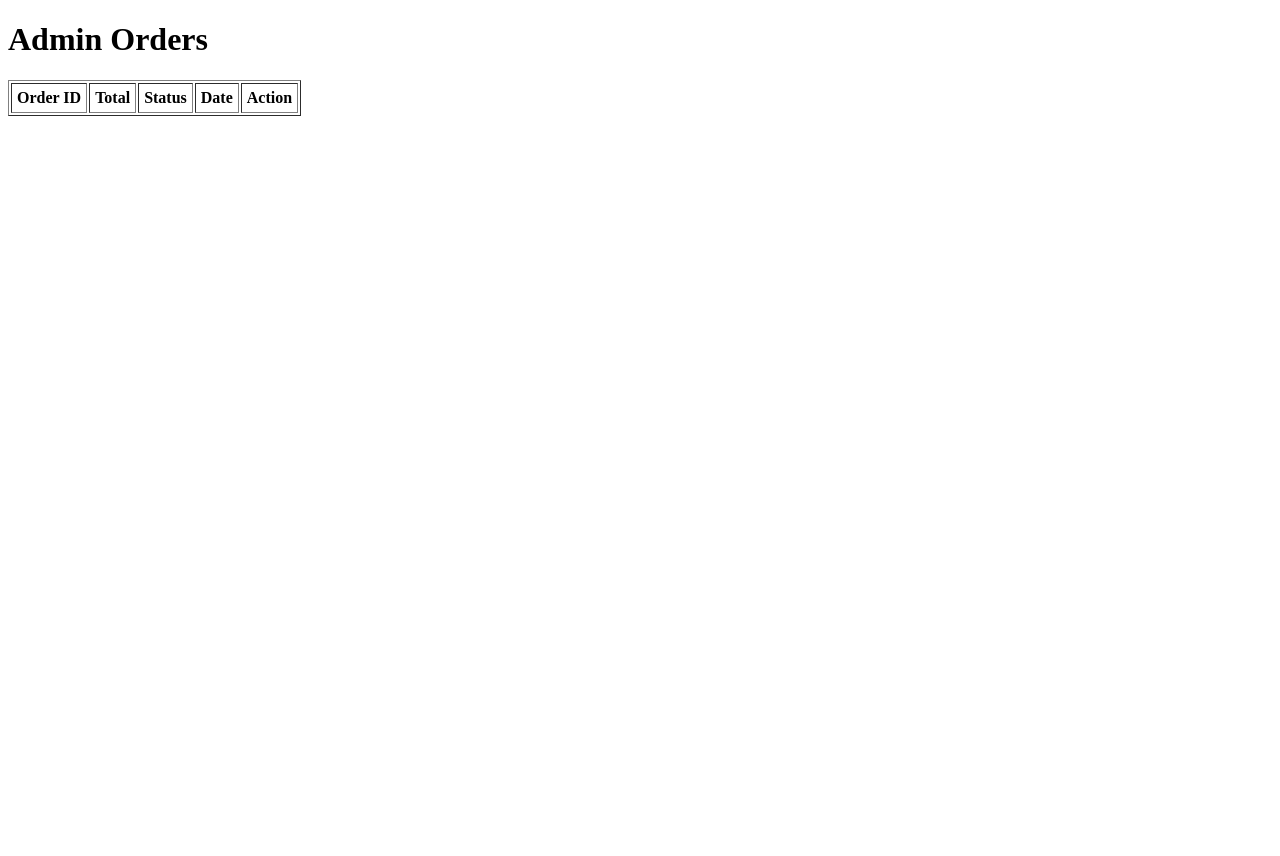
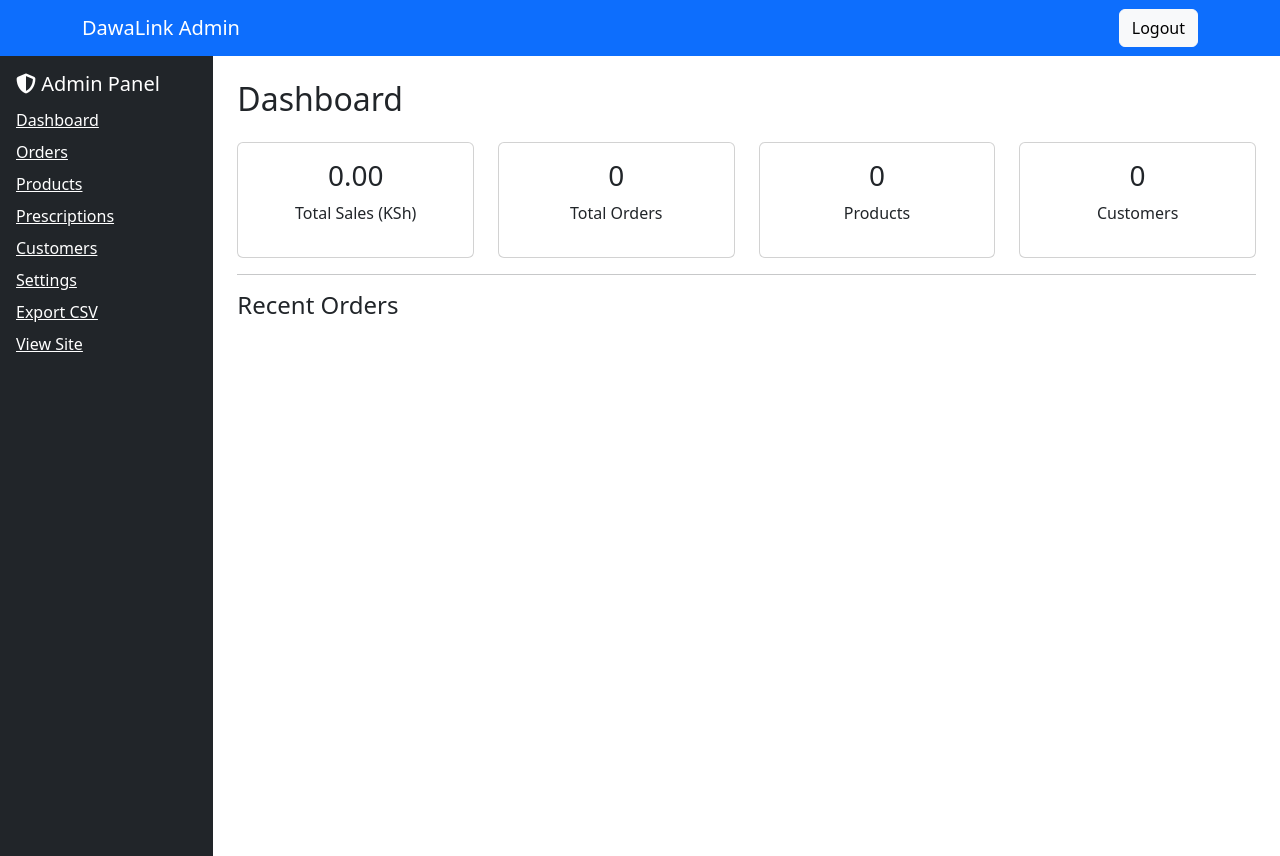
Before and after one commit to rodriguezgeorge089-art/techpharm-final, a Flask app: page /admin in a window 1280 px wide. Before the commit the page ends 116 px from the top, so only its background shows below. Run offline with Flask 3, Linux system fonts and the light colour scheme; the visitor is signed in with stand-in values (Sample User, id 1); data that the repository does not hold is empty.

Commit message:
Update admin_dashboard.html

```diff
--- a/templates/admin_dashboard.html
+++ b/templates/admin_dashboard.html
@@ -1,18 +1,37 @@
 <!DOCTYPE html>
 <html>
+<head>
+    <title>Admin Dashboard – {{ pharmacy_name }}</title>
+    <link href="https://cdn.jsdelivr.net/npm/bootstrap@5.3.0/dist/css/bootstrap.min.css" rel="stylesheet">
+    <link rel="stylesheet" href="https://cdnjs.cloudflare.com/ajax/libs/font-awesome/6.4.0/css/all.min.css">
+</head>
 <body>
-    <h1>Admin Orders</h1>
-    <table border="1" cellpadding="5">
-        <tr><th>Order ID</th><th>Total</th><th>Status</th><th>Date</th><th>Action</th></tr>
-        {% for o in orders %}
-        <tr>
-            <td>#{{ o.id }}</td>
-            <td>OKES {{ o.total_amount }}</td>
-            <td>{{ o.order_status }}</td>
-            <td>{{ o.created_at[:10] }}</td>
-            <td><a href="/admin/order/{{ o.id }}">View</a></td>
-        </tr>
-        {% endfor %}
-    </table>
+<nav class="navbar navbar-dark bg-primary"><div class="container"><a class="navbar-brand" href="/admin">{{ pharmacy_name }} Admin</a><a class="btn btn-light" href="/logout">Logout</a></div></nav>
+<div class="container-fluid">
+    <div class="row">
+        <div class="col-md-2 bg-dark text-white p-3" style="min-height:100vh;">
+            <h5><i class="fas fa-shield-alt"></i> Admin Panel</h5>
+            <a href="/admin" class="text-white d-block py-1">Dashboard</a>
+            <a href="/admin/orders" class="text-white d-block py-1">Orders</a>
+            <a href="/admin/products" class="text-white d-block py-1">Products</a>
+            <a href="/admin/prescriptions" class="text-white d-block py-1">Prescriptions</a>
+            <a href="/admin/customers" class="text-white d-block py-1">Customers</a>
+            <a href="/admin/settings" class="text-white d-block py-1">Settings</a>
+            <a href="/admin/export-orders" class="text-white d-block py-1">Export CSV</a>
+            <a href="/" class="text-white d-block py-1">View Site</a>
+        </div>
+        <div class="col-md-10 p-4">
+            <h2>Dashboard</h2>
+            <div class="row mt-4">
+                <div class="col-md-3"><div class="card text-center p-3"><h3>{{ total_sales }}</h3><p>Total Sales (KSh)</p></div></div>
+                <div class="col-md-3"><div class="card text-center p-3"><h3>{{ total_orders }}</h3><p>Total Orders</p></div></div>
+                <div class="col-md-3"><div class="card text-center p-3"><h3>{{ total_products }}</h3><p>Products</p></div></div>
+                <div class="col-md-3"><div class="card text-center p-3"><h3>{{ total_customers }}</h3><p>Customers</p></div></div>
+            </div>
+            <hr><h4>Recent Orders</h4>
+            {{ recent_orders | safe }}
+        </div>
+    </div>
+</div>
 </body>
 </html>
```
